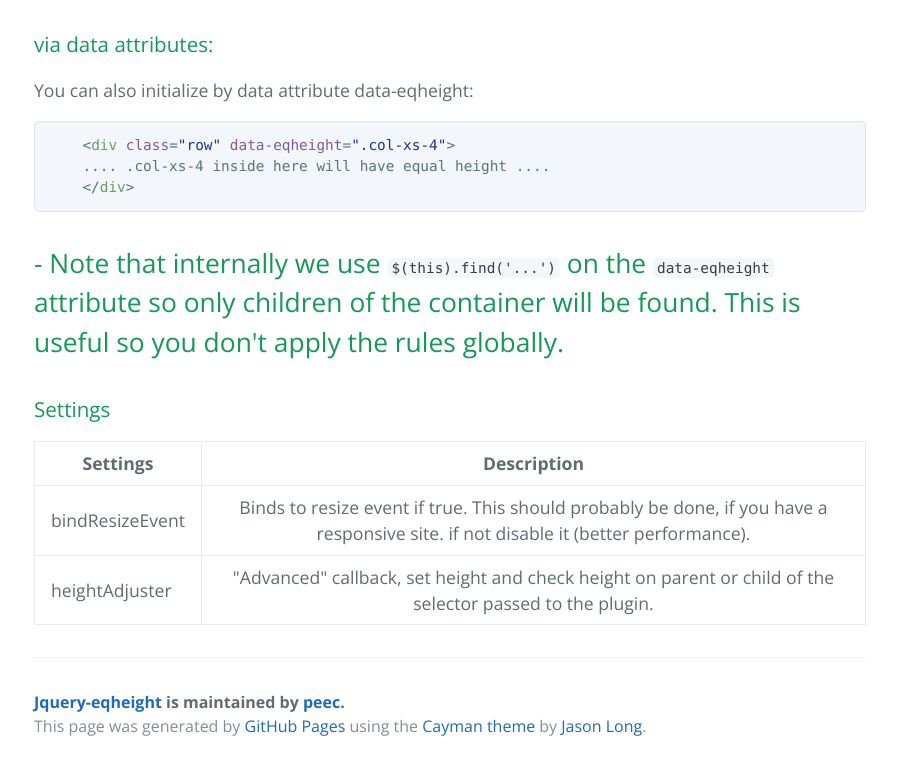
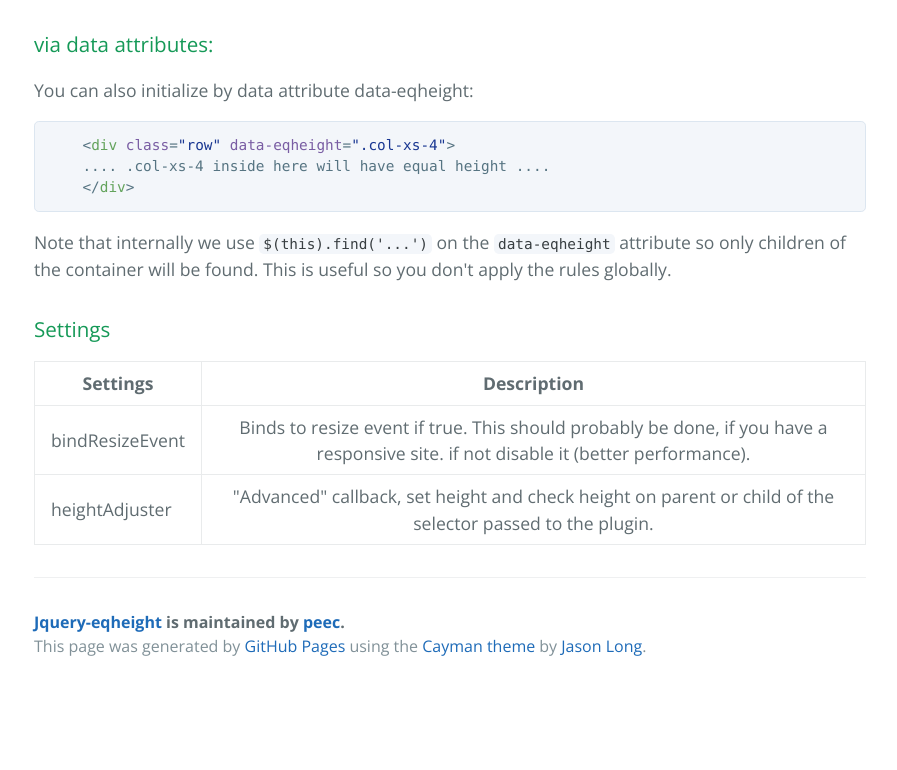
Before and after one commit to peec/jquery-eqheight, a plain HTML site: page index.html in a window 1280 px wide. Shown: the part 1777-2547 px from the top of the page, without its empty margins (190-1087 px from the left). After the commit the page ends 2467 px from the top, so only its background shows below. Drawn offline with nearby package versions, Linux system fonts and the light colour scheme.

```diff
--- a/index.html
+++ b/index.html
@@ -90,8 +90,7 @@
     .... .col-xs-4 inside here will have equal height ....
     &lt;/<span class="pl-ent">div</span>&gt;</pre></div>
 
-<h2>
-<a id="--note-that-internally-we-use-thisfind-on-the-data-eqheight-attribute-so-only-children-of-the-container-will-be-found-this-is-useful-so-you-dont-apply-the-rules-globally" class="anchor" href="#--note-that-internally-we-use-thisfind-on-the-data-eqheight-attribute-so-only-children-of-the-container-will-be-found-this-is-useful-so-you-dont-apply-the-rules-globally" aria-hidden="true"><span class="octicon octicon-link"></span></a>- Note that internally we use <code>$(this).find('...')</code> on the <code>data-eqheight</code> attribute so only children of the container will be found. This is useful so you don't apply the rules globally.</h2>
+<p>Note that internally we use <code>$(this).find('...')</code> on the <code>data-eqheight</code> attribute so only children of the container will be found. This is useful so you don't apply the rules globally.</p>
 
 <h3>
 <a id="settings" class="anchor" href="#settings" aria-hidden="true"><span class="octicon octicon-link"></span></a>Settings</h3>
```
Also changed, not shown: params.json (+1 -1 lines).
